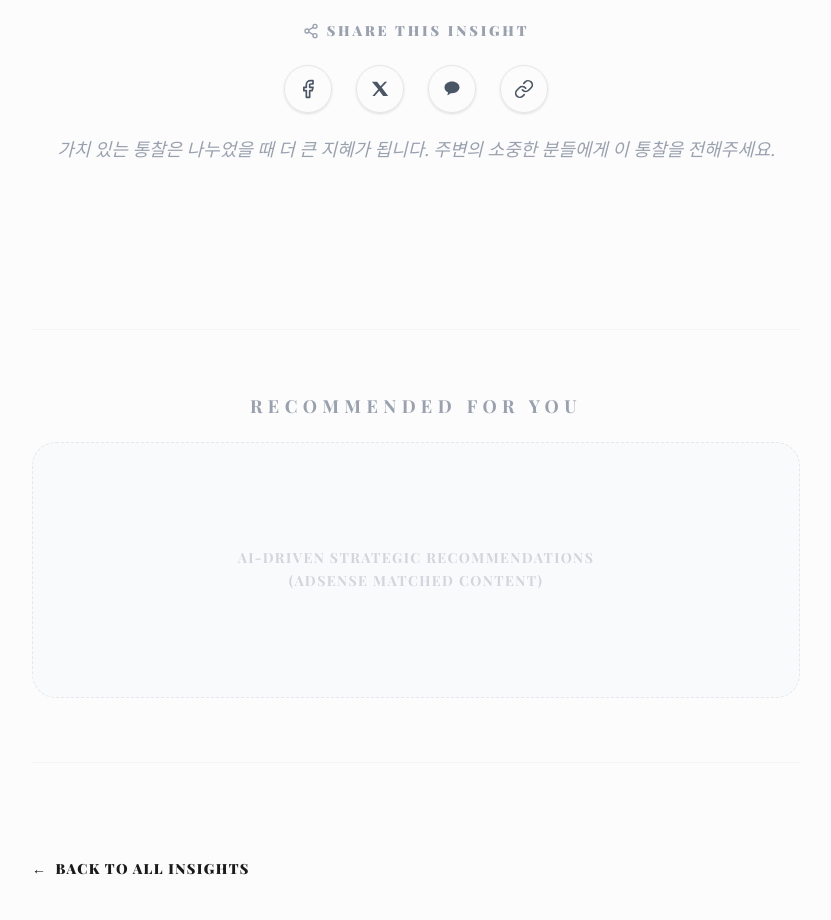
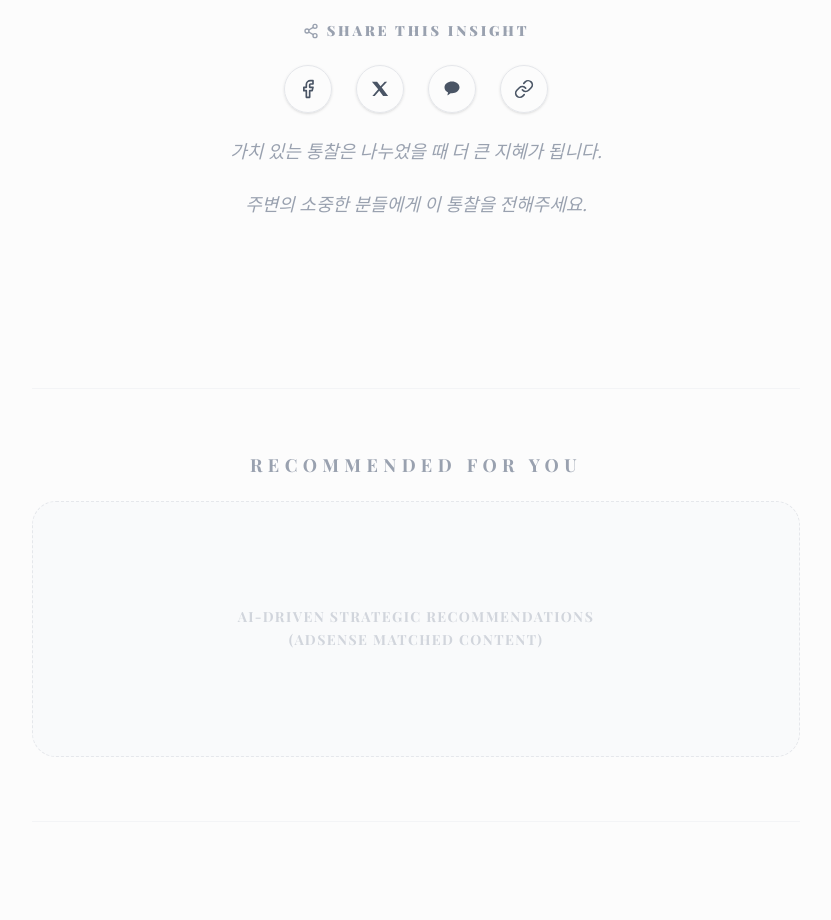
Before and after one commit to grit24365/nexus-ethos, a Next.js app: page /blog/2026-05-20-ai-tax-strategy in a window 1280 px wide. Shown: the part 3120-4040 px from the top of the page, without its empty margins (224-1055 px from the left). Built offline with nearby package versions, Linux system fonts and the light colour scheme; no server answers; a web font is replaced by a local one.

Commit message:
UI: Refine social share message to a balanced two-line layout

```diff
--- a/src/components/SocialShare.tsx
+++ b/src/components/SocialShare.tsx
@@ -69,9 +69,10 @@ export default function SocialShare({ title, url }: SocialShareProps) {
           </button>
         </div>
 
-        <p className="text-[10px] md:text-xs text-gray-400 font-serif italic text-center whitespace-nowrap overflow-hidden text-ellipsis px-4">
-          가치 있는 통찰은 나누었을 때 더 큰 지혜가 됩니다. 주변의 소중한 분들에게 이 통찰을 전해주세요.
-        </p>
+        <div className="text-[11px] md:text-xs text-gray-400 font-serif italic text-center leading-relaxed">
+          <p>가치 있는 통찰은 나누었을 때 더 큰 지혜가 됩니다.</p>
+          <p>주변의 소중한 분들에게 이 통찰을 전해주세요.</p>
+        </div>
       </div>
     </div>
   );
```
